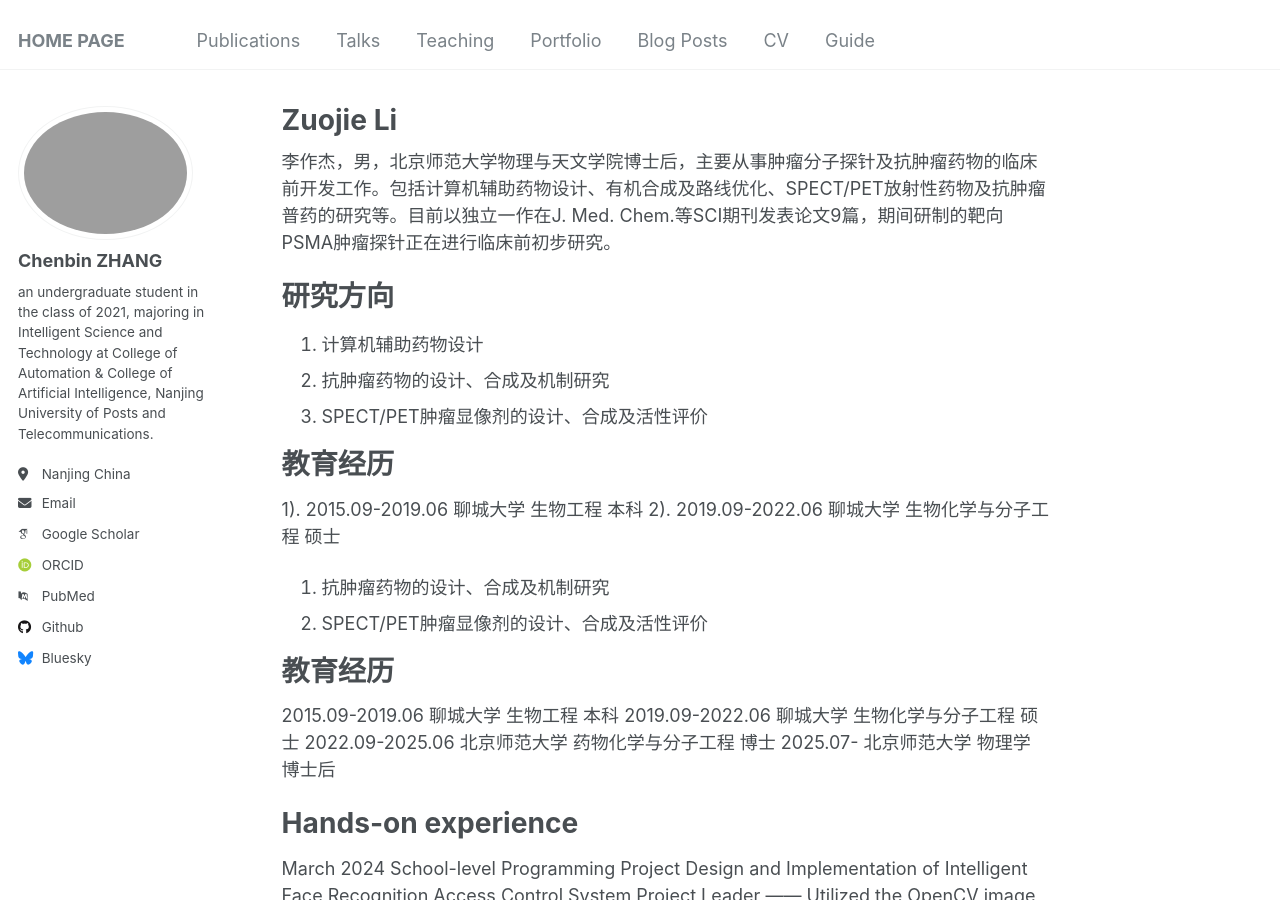
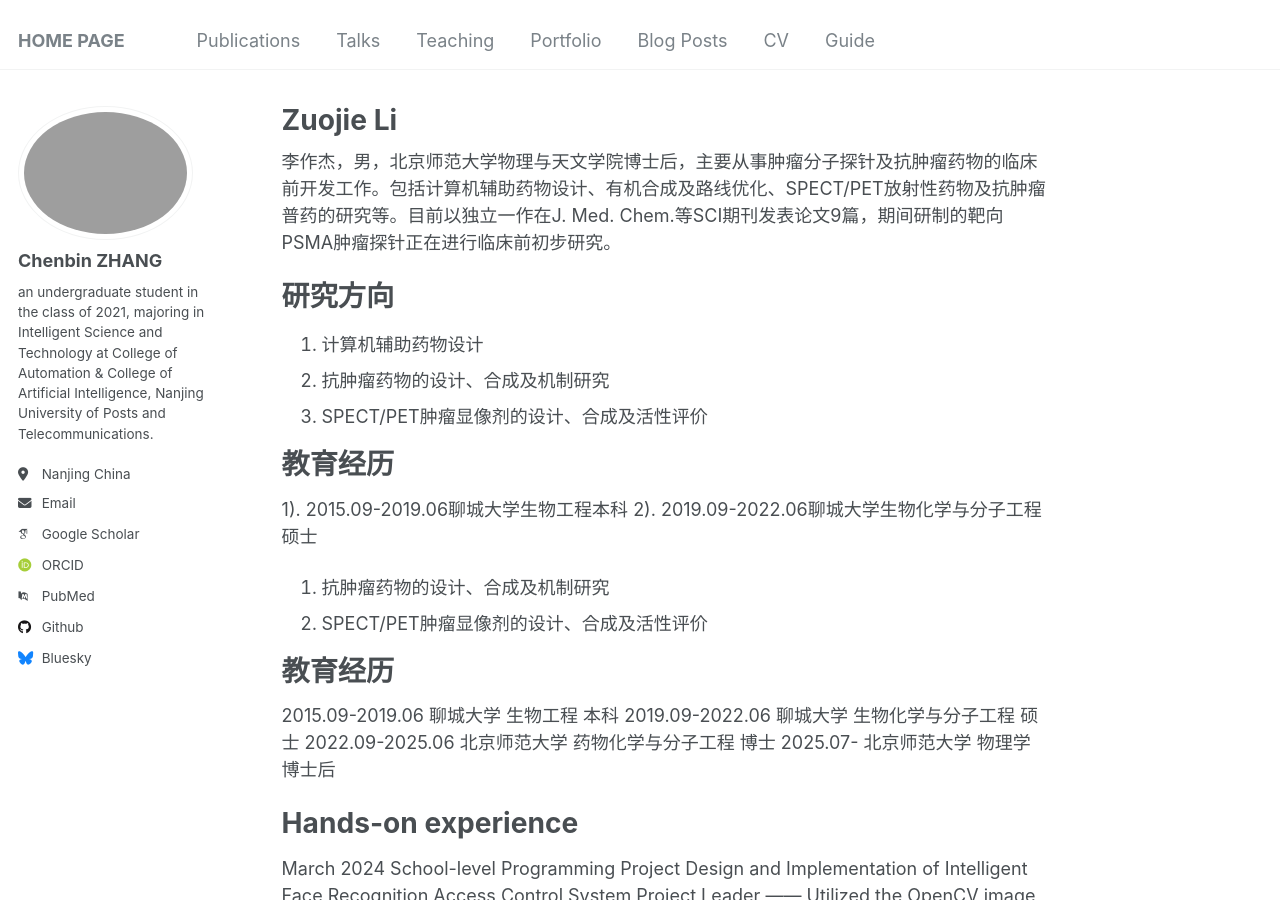
Before and after one commit to Infinity-LZJ/Zuojie_Li.github, a Jekyll site: the page built from _pages/about.md, in a window 1280 px wide and 900 px high. Built offline with Jekyll 4.4.1, drawn with Linux system fonts in a browser that asks for light colours; some web fonts are replaced.

```diff
--- a/_pages/about.md
+++ b/_pages/about.md
@@ -17,8 +17,8 @@ redirect_from:
 
 教育经历
 ======
-1). 2015.09-2019.06  聊城大学   生物工程              本科
-2). 2019.09-2022.06  聊城大学   生物化学与分子工程    硕士
+1). 2015.09-2019.06聊城大学生物工程本科
+2). 2019.09-2022.06聊城大学生物化学与分子工程硕士
 2. 抗肿瘤药物的设计、合成及机制研究
 3. SPECT/PET肿瘤显像剂的设计、合成及活性评价
 
```
